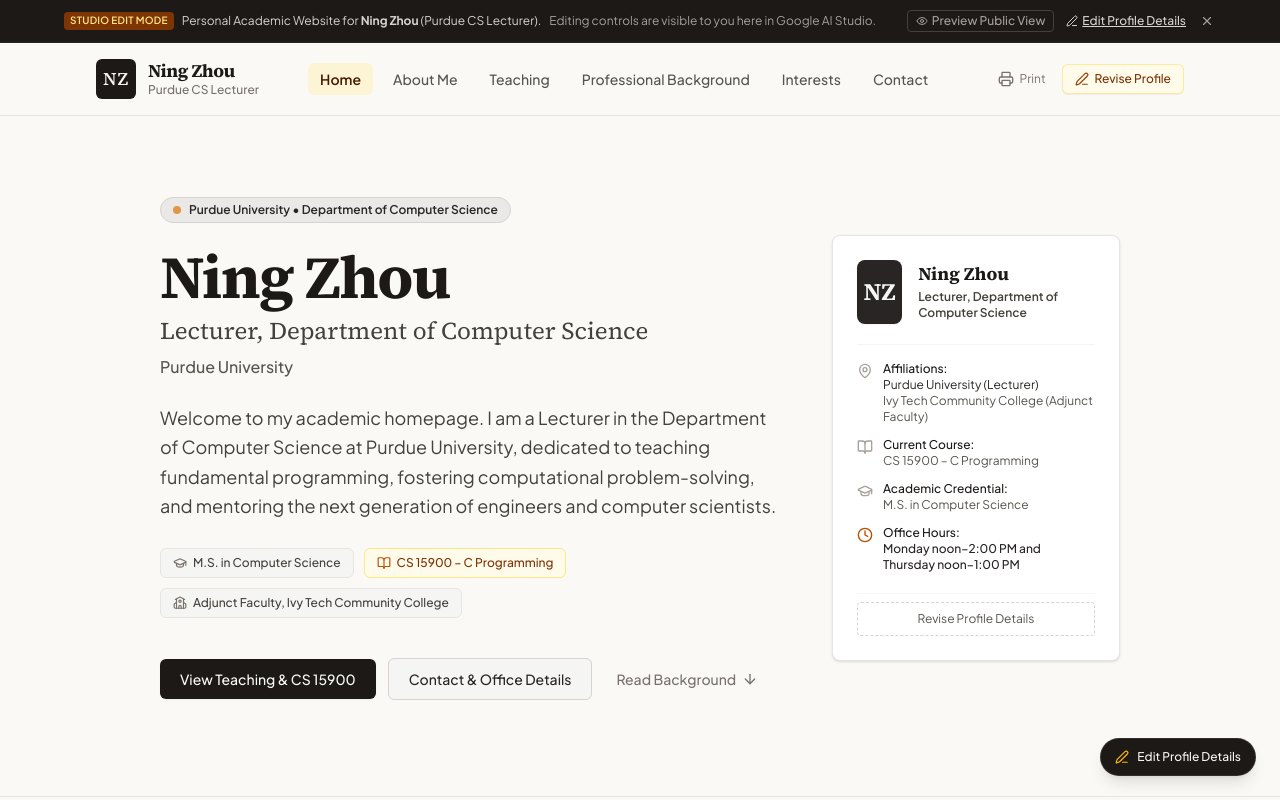
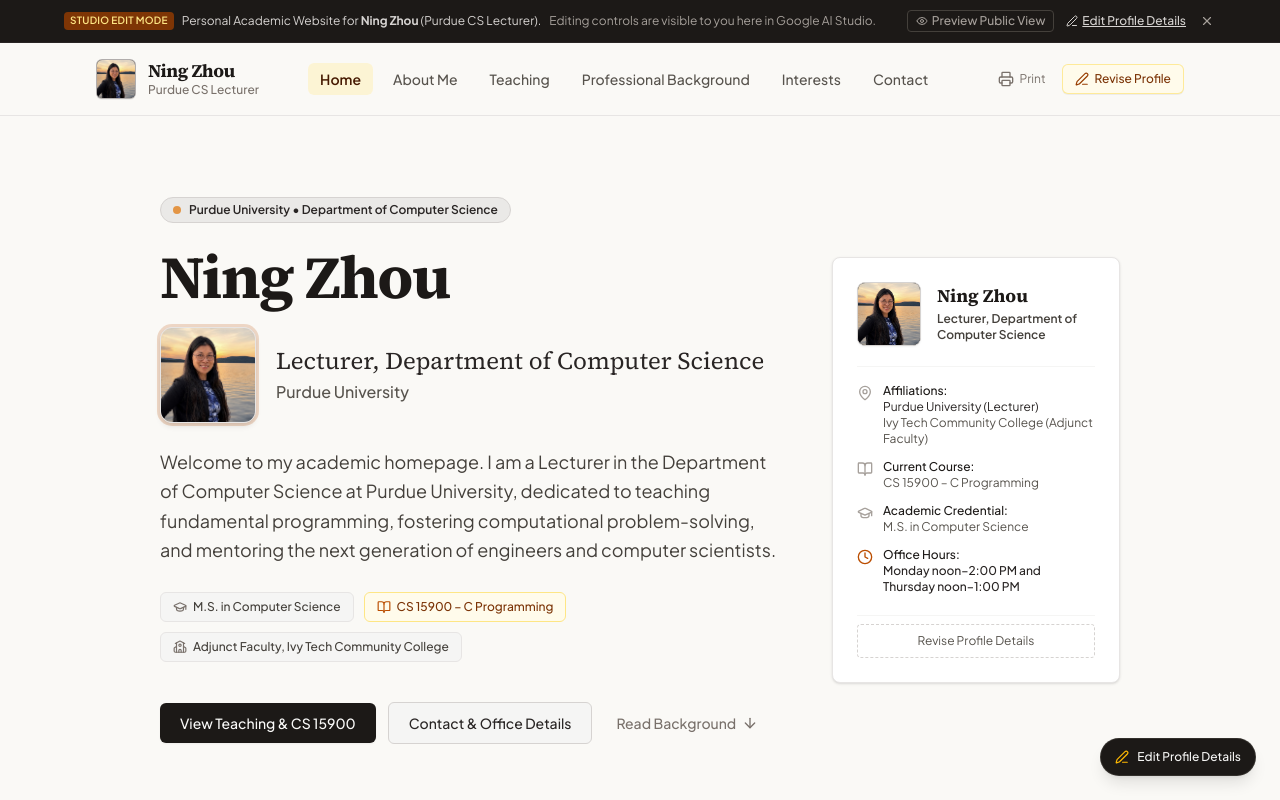
Before and after one commit to ningzhou-tech/ningzhou-tech.github.io, a React (Vite) app: page / in a window 1280 px wide. Shown: the top 800 px of the page. Built offline with nearby package versions, Linux system fonts and the light colour scheme.

Commit message:
Add files via upload
Update academic portfolio

```diff
--- a/src/App.tsx
+++ b/src/App.tsx
@@ -18,7 +18,7 @@
 import { Edit3, Eye, Sparkles, X, Info } from 'lucide-react';
 import { isEditModeAvailable } from './utils/environment';
 
-const STORAGE_KEY = 'ning_zhou_academic_profile_v6';
+const STORAGE_KEY = 'ning_zhou_academic_profile_v7';
 
 export default function App() {
   const isDevEnv = isEditModeAvailable();
@@ -38,19 +38,22 @@
 
   const [profile, setProfile] = useState<AcademicProfile>(() => {
     try {
-      const saved = localStorage.getItem(STORAGE_KEY) || localStorage.getItem('ning_zhou_academic_profile_v5');
+      const saved = localStorage.getItem(STORAGE_KEY) || localStorage.getItem('ning_zhou_academic_profile_v6');
       if (saved) {
         const parsed = JSON.parse(saved);
+        if (!parsed.avatarUrl) {
+          parsed.avatarUrl = initialProfileData.avatarUrl;
+        }
         if (parsed.contact?.directoryLink === 'https://www.cs.purdue.edu' || !parsed.contact?.directoryLink) {
           parsed.contact = {
             ...parsed.contact,
             directoryLink: initialProfileData.contact.directoryLink,
           };
-          try {
-            localStorage.setItem(STORAGE_KEY, JSON.stringify(parsed));
-          } catch {
-            // ignore
-          }
+        }
+        try {
+          localStorage.setItem(STORAGE_KEY, JSON.stringify(parsed));
+        } catch {
+          // ignore
         }
         return parsed;
       }
@@ -147,6 +150,7 @@
       <Header
         name={profile.name}
         title={profile.title}
+        avatarUrl={profile.avatarUrl}
         onOpenEditModal={() => setIsEditModalOpen(true)}
         isEditor={isEditorMode}
       />
--- a/src/components/EditModal.tsx
+++ b/src/components/EditModal.tsx
@@ -421,6 +421,24 @@
 
               <div>
                 <label className="block font-semibold text-stone-800 mb-1">
+                  Profile Photo URL / Path
+                </label>
+                <input
+                  type="text"
+                  value={formData.avatarUrl || ''}
+                  onChange={(e) =>
+                    setFormData({
+                      ...formData,
+                      avatarUrl: e.target.value,
+                    })
+                  }
+                  placeholder="/NingZhou.png"
+                  className="w-full p-2.5 rounded border border-stone-300 text-xs focus:ring-2 focus:ring-amber-700/20 focus:border-amber-700"
+                />
+              </div>
+
+              <div>
+                <label className="block font-semibold text-stone-800 mb-1">
                   Degree Description
                 </label>
                 <input
--- a/src/components/Header.tsx
+++ b/src/components/Header.tsx
@@ -4,11 +4,12 @@
 interface HeaderProps {
   name: string;
   title: string;
+  avatarUrl?: string;
   onOpenEditModal: () => void;
   isEditor?: boolean;
 }
 
-export const Header: React.FC<HeaderProps> = ({ name, title, onOpenEditModal, isEditor = false }) => {
+export const Header: React.FC<HeaderProps> = ({ name, title, avatarUrl, onOpenEditModal, isEditor = false }) => {
   const [isScrolled, setIsScrolled] = useState(false);
   const [mobileMenuOpen, setMobileMenuOpen] = useState(false);
   const [activeSection, setActiveSection] = useState('home');
@@ -65,8 +66,17 @@
             id="nav-brand-link"
             className="group flex items-center gap-3 text-left focus:outline-hidden focus:ring-2 focus:ring-amber-800/40 rounded-sm"
           >
-            <div className="w-10 h-10 rounded-md bg-stone-900 text-stone-100 flex items-center justify-center font-serif text-lg font-semibold tracking-wider group-hover:bg-amber-900 transition-colors">
-              NZ
+            <div className="w-10 h-10 rounded-md bg-stone-900 text-stone-100 flex items-center justify-center font-serif text-lg font-semibold tracking-wider group-hover:bg-amber-900 transition-colors overflow-hidden border border-stone-300/80 shadow-2xs">
+              <img
+                src={avatarUrl || "/NingZhou.png"}
+                alt={name}
+                className="w-full h-full object-cover object-top"
+                referrerPolicy="no-referrer"
+                onError={(e) => {
+                  (e.currentTarget as HTMLElement).style.display = 'none';
+                }}
+              />
+              <span className="hidden">NZ</span>
             </div>
             <div>
               <div className="font-serif text-lg font-bold text-stone-900 tracking-tight leading-tight group-hover:text-amber-900 transition-colors">
--- a/src/components/HeroSection.tsx
+++ b/src/components/HeroSection.tsx
@@ -22,16 +22,33 @@
               Purdue University • Department of Computer Science
             </div>
 
-            <div className="space-y-2">
+            <div className="space-y-4">
               <h1 id="hero-heading-name" className="text-4xl sm:text-5xl lg:text-6xl font-serif font-bold text-stone-900 tracking-tight">
                 {profile.name}
               </h1>
-              <p id="hero-heading-title" className="text-xl sm:text-2xl font-serif text-stone-700 font-medium">
-                {profile.title}, {profile.department}
-              </p>
-              <p className="text-base font-sans text-stone-600 font-medium">
-                {profile.institution}
-              </p>
+
+              {/* Picture to the left next to the lecturer and institution lines */}
+              <div className="flex items-center gap-4 sm:gap-5 pt-1">
+                <div className="relative group shrink-0">
+                  <div className="w-20 h-20 sm:w-24 sm:h-24 rounded-xl overflow-hidden ring-3 ring-amber-700/20 shadow-md bg-stone-100 border border-stone-200">
+                    <img
+                      src={profile.avatarUrl || "/NingZhou.png"}
+                      alt={`Portrait of ${profile.name}`}
+                      className="w-full h-full object-cover object-top hover:scale-105 transition-transform duration-300"
+                      referrerPolicy="no-referrer"
+                    />
+                  </div>
+                </div>
+
+                <div className="space-y-1">
+                  <p id="hero-heading-title" className="text-xl sm:text-2xl font-serif text-stone-800 font-medium leading-tight">
+                    {profile.title}, {profile.department}
+                  </p>
+                  <p className="text-base font-sans text-stone-600 font-medium">
+                    {profile.institution}
+                  </p>
+                </div>
+              </div>
             </div>
 
             {/* Welcoming introduction */}
@@ -89,8 +106,17 @@
           <div className="lg:col-span-4">
             <div className="bg-white rounded-lg p-6 border border-stone-200 shadow-sm space-y-5">
               <div className="flex items-center gap-4">
-                <div className="w-16 h-16 rounded-lg bg-stone-800 text-stone-100 flex items-center justify-center font-serif text-2xl font-bold shadow-xs">
-                  NZ
+                <div className="w-16 h-16 rounded-lg overflow-hidden bg-stone-800 text-stone-100 flex items-center justify-center font-serif text-2xl font-bold shadow-xs shrink-0 border border-stone-300">
+                  <img
+                    src={profile.avatarUrl || "/NingZhou.png"}
+                    alt={profile.name}
+                    className="w-full h-full object-cover object-top"
+                    referrerPolicy="no-referrer"
+                    onError={(e) => {
+                      (e.currentTarget as HTMLElement).style.display = 'none';
+                    }}
+                  />
+                  <span className="hidden">NZ</span>
                 </div>
                 <div>
                   <h3 className="font-serif font-bold text-stone-900 text-lg leading-tight">
--- a/src/data/initialData.ts
+++ b/src/data/initialData.ts
@@ -6,6 +6,7 @@
   department: "Department of Computer Science",
   institution: "Purdue University",
   degree: "M.S. in Computer Science",
+  avatarUrl: "/NingZhou.png",
   welcomeIntro: "Welcome to my academic homepage. I am a Lecturer in the Department of Computer Science at Purdue University, dedicated to teaching fundamental programming, fostering computational problem-solving, and mentoring the next generation of engineers and computer scientists.",
   aboutParagraphs: [
     "I have a master's degree in Computer Science. My professional background includes software development, business analysis, and college-level computer science instruction.",
--- a/src/types.ts
+++ b/src/types.ts
@@ -4,6 +4,7 @@
   department: string;
   institution: string;
   degree: string;
+  avatarUrl?: string;
   welcomeIntro: string;
   aboutParagraphs: string[];
   teaching: {
```
Also changed, not shown: public/NingZhou.png (added).
